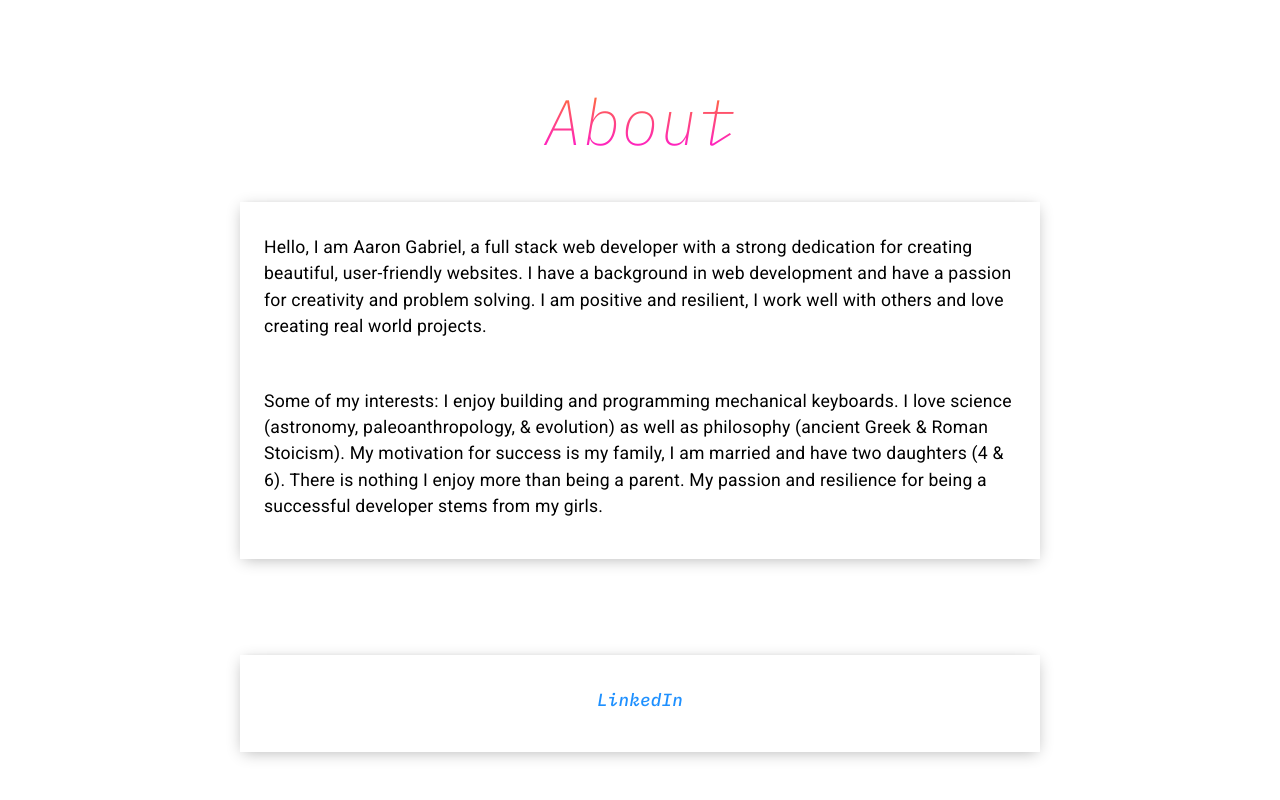
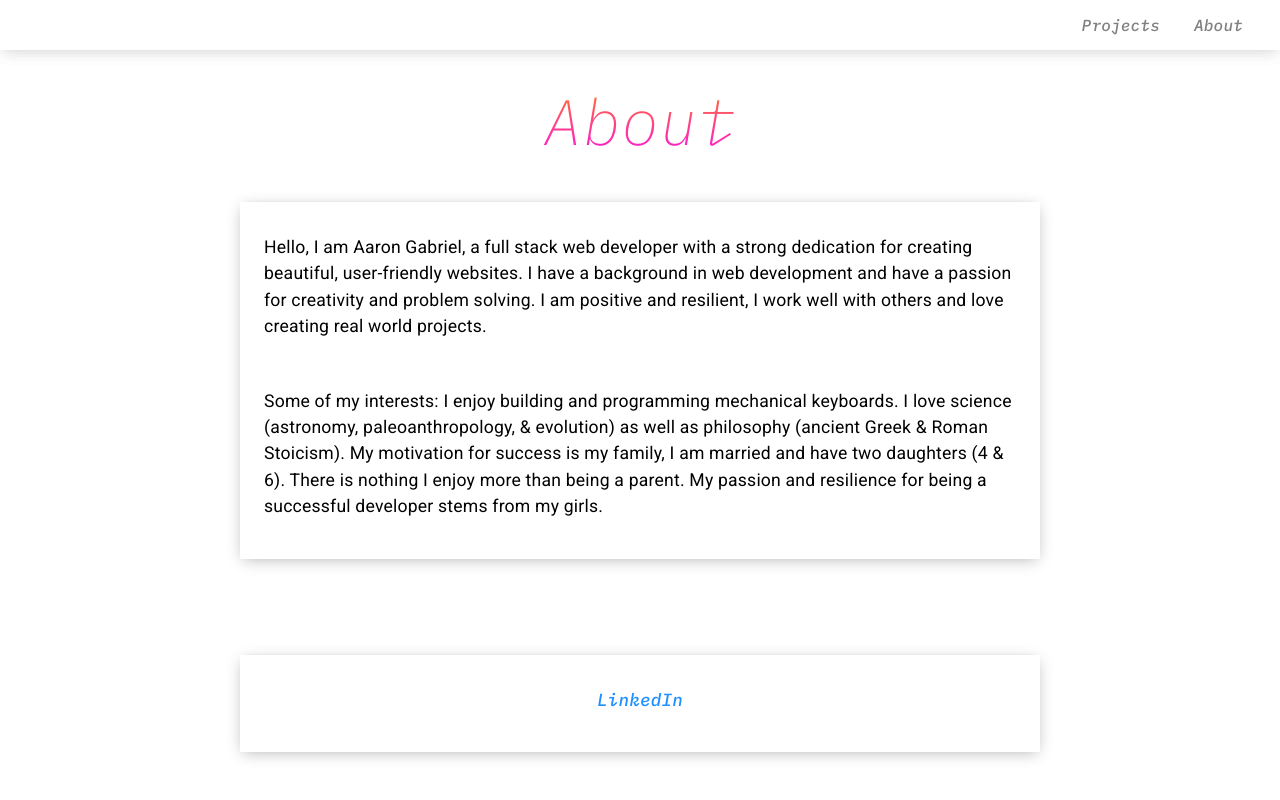
Before and after one commit to AaronGabriel147/project-gallery, a Next.js app: page /about in a window 1280 px wide. Shown: the top 800 px of the page. Built offline with nearby package versions, Linux system fonts and the light colour scheme.

Commit message:
fixed error

```diff
--- a/pages/about.js
+++ b/pages/about.js
@@ -12,7 +12,7 @@ import newGithub from '../public/newGithub.jpg';
 export default function About() {
     return (
         <div className="app">
-            {/* <NavBar /> */}
+            <NavBar />
             <h1 id="about-h1">About</h1>
 
             <div className="about-card">
```
